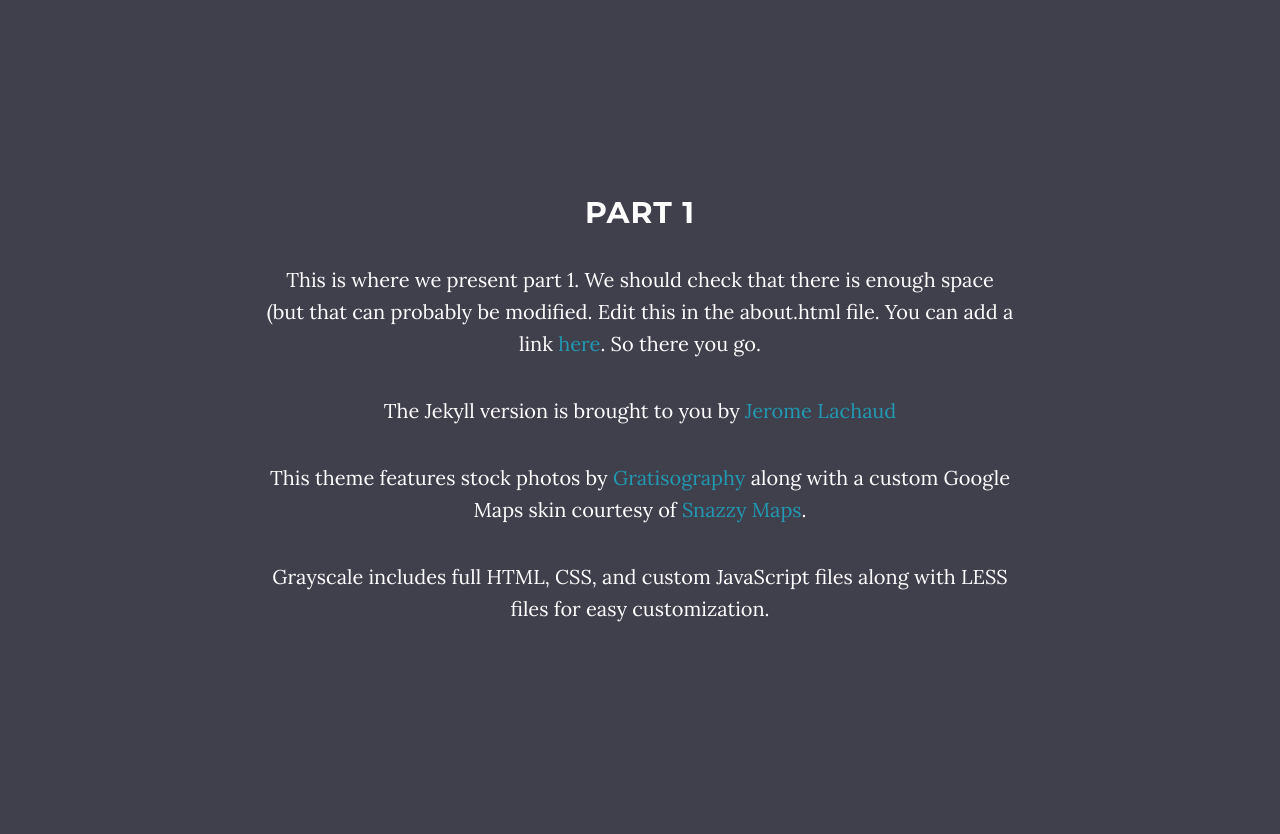
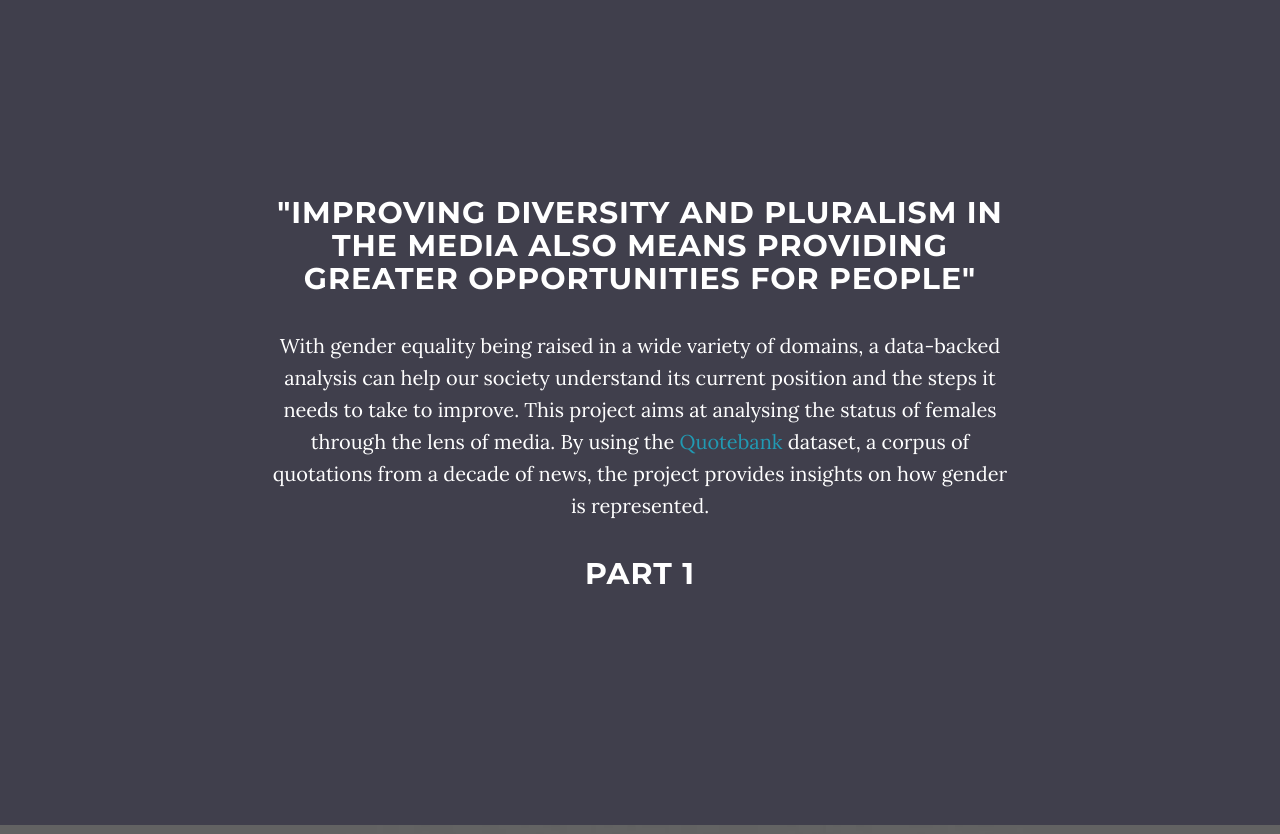
Before and after one commit to lisalrt/github.io-data_story, a Jekyll site: the page built from index.html, in a window 1280 px wide and 900 px high, scrolled down 838 px, cut to the strip 66-900 px from the top of the window. Built offline with Jekyll 4.4.1, drawn with Linux system fonts in a browser that asks for light colours.

Commit message:
Started intro

```diff
--- a/_includes/about.html
+++ b/_includes/about.html
@@ -2,11 +2,10 @@
     <section id="about" class="container content-section text-center">
         <div class="row">
             <div class="col-lg-8 col-lg-offset-2">
+                <h2>"Improving diversity and pluralism in the media also means providing greater opportunities for people"</h2>
+                <p>With gender equality being raised in a wide variety of domains, a data-backed analysis can help our society understand its current position and the steps it needs to take to improve. This project aims at analysing the status of females through the lens of media. By using the <a href="https://dlab.epfl.ch/people/west/pub/Vaucher-Spitz-Catasta-West_WSDM-21.pdf">Quotebank</a> dataset, a corpus of quotations from a decade of news, the project provides insights on how gender is represented.</p>
                 <h2>Part 1</h2>
-                <p>This is where we present part 1. We should check that there is enough space (but that can probably be modified. Edit this in the about.html file. You can add a link <a href="http://startbootstrap.com/template-overviews/grayscale/">here</a>. So there you go.</p>
-                <p>The Jekyll version is brought to you by <a href="https://github.com/jeromelachaud">Jerome Lachaud</a></p>
-                <p>This theme features stock photos by <a href="http://gratisography.com/">Gratisography</a> along with a custom Google Maps skin courtesy of <a href="http://snazzymaps.com/">Snazzy Maps</a>.</p>
-                <p>Grayscale includes full HTML, CSS, and custom JavaScript files along with LESS files for easy customization.</p>
+
             </div>
         </div>
     </section>
```
